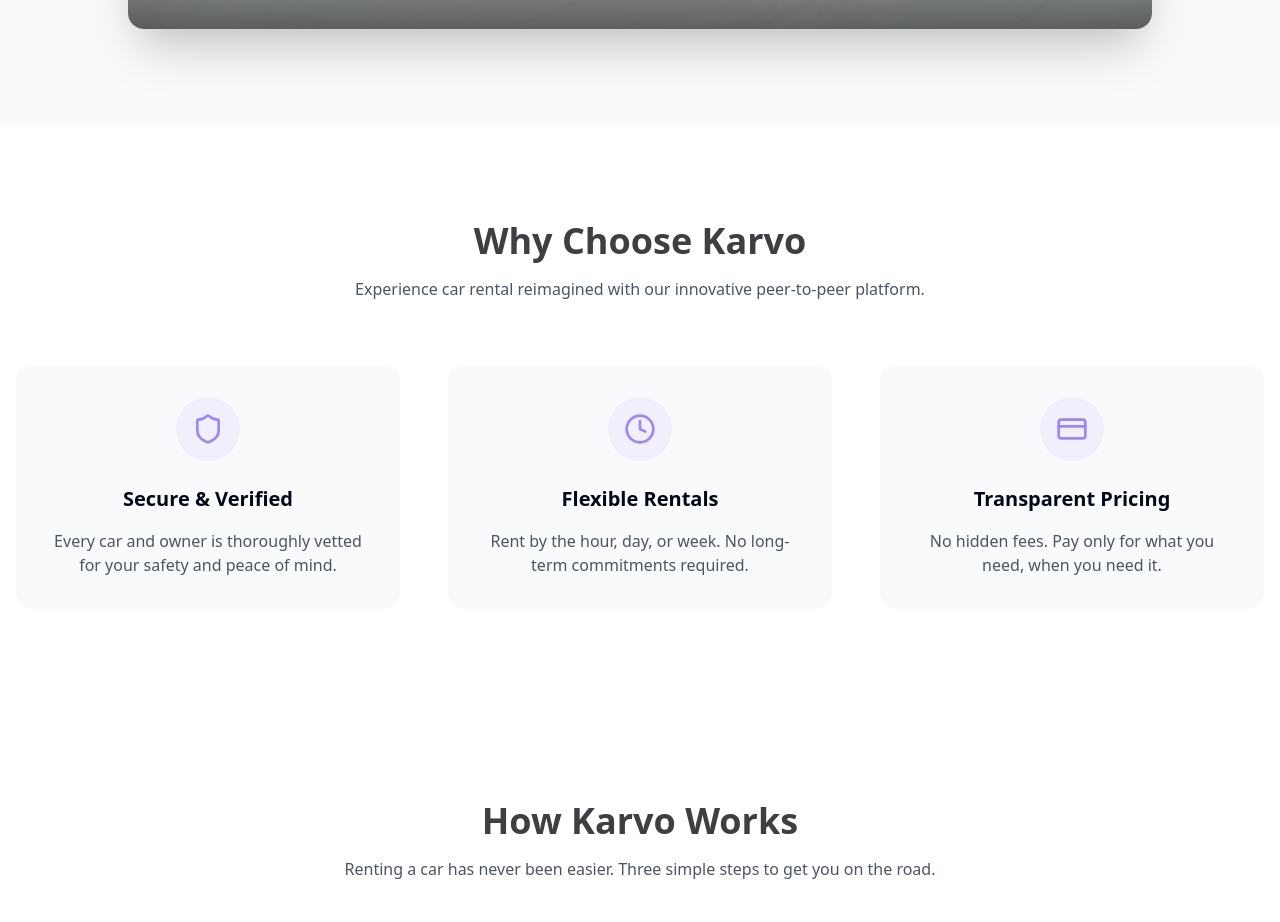
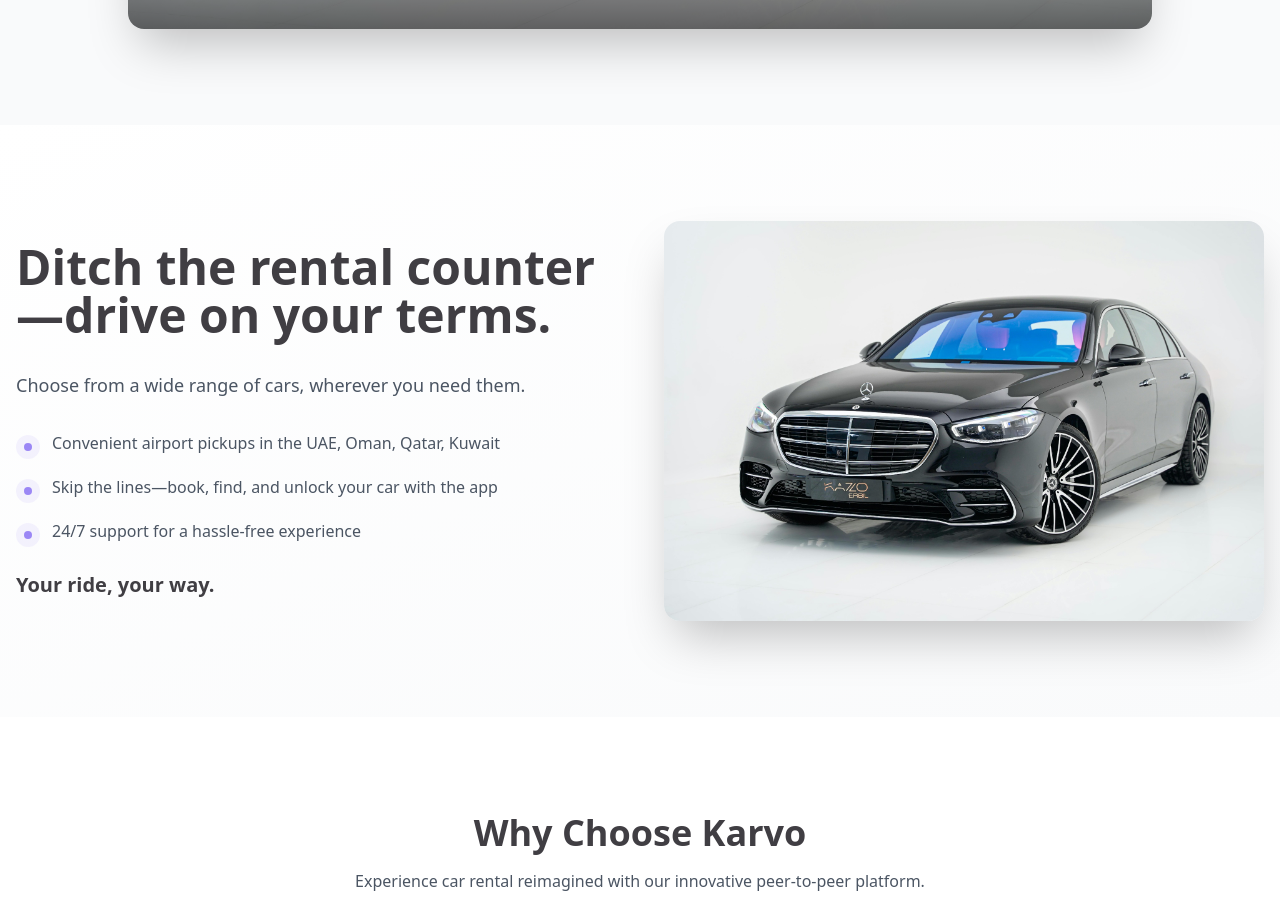
Before and after one commit to Zer0-Light/karvo, a React (Vite) app: page / in a window 1280 px wide. Shown: the part 2340-3262 px from the top of the page. Built offline with nearby package versions, Linux system fonts and the light colour scheme.

Commit message:
Add new information section
Adds a new section with information about the service.

```diff
--- a/src/pages/Index.tsx
+++ b/src/pages/Index.tsx
@@ -14,6 +14,82 @@ const Index = () => {
     >
       <Hero />
       <CarShowcase />
+
+      {/* New Drive Terms Section */}
+      <section className="py-24 bg-gradient-to-br from-white to-gray-50">
+        <div className="container mx-auto px-4">
+          <div className="flex flex-col lg:flex-row items-center gap-12">
+            {/* Text Content */}
+            <div className="lg:w-1/2 space-y-8">
+              <motion.h2
+                initial={{ opacity: 0, y: 20 }}
+                whileInView={{ opacity: 1, y: 0 }}
+                transition={{ duration: 0.6 }}
+                className="text-4xl md:text-5xl font-bold text-primary leading-tight"
+              >
+                Ditch the rental counter—drive on your terms.
+              </motion.h2>
+
+              <motion.div
+                initial={{ opacity: 0, y: 20 }}
+                whileInView={{ opacity: 1, y: 0 }}
+                transition={{ duration: 0.6, delay: 0.2 }}
+                className="space-y-6"
+              >
+                <p className="text-lg text-gray-600 mb-8">
+                  Choose from a wide range of cars, wherever you need them.
+                </p>
+
+                <ul className="space-y-4">
+                  <li className="flex items-start gap-3">
+                    <div className="h-6 w-6 rounded-full bg-accent/10 flex items-center justify-center mt-1">
+                      <div className="h-2 w-2 rounded-full bg-accent"></div>
+                    </div>
+                    <span className="text-gray-600">
+                      Convenient airport pickups in the UAE, Oman, Qatar, Kuwait
+                    </span>
+                  </li>
+                  <li className="flex items-start gap-3">
+                    <div className="h-6 w-6 rounded-full bg-accent/10 flex items-center justify-center mt-1">
+                      <div className="h-2 w-2 rounded-full bg-accent"></div>
+                    </div>
+                    <span className="text-gray-600">
+                      Skip the lines—book, find, and unlock your car with the app
+                    </span>
+                  </li>
+                  <li className="flex items-start gap-3">
+                    <div className="h-6 w-6 rounded-full bg-accent/10 flex items-center justify-center mt-1">
+                      <div className="h-2 w-2 rounded-full bg-accent"></div>
+                    </div>
+                    <span className="text-gray-600">
+                      24/7 support for a hassle-free experience
+                    </span>
+                  </li>
+                </ul>
+
+                <p className="text-xl font-semibold text-primary mt-8">
+                  Your ride, your way.
+                </p>
+              </motion.div>
+            </div>
+
+            {/* Image */}
+            <motion.div
+              initial={{ opacity: 0, x: 20 }}
+              whileInView={{ opacity: 1, x: 0 }}
+              transition={{ duration: 0.6, delay: 0.4 }}
+              className="lg:w-1/2"
+            >
+              <img
+                src="/lovable-uploads/817a1468-13e5-4f50-8aec-8af223f60317.png"
+                alt="Luxury car rental experience"
+                className="w-full h-auto rounded-2xl shadow-2xl"
+              />
+            </motion.div>
+          </div>
+        </div>
+      </section>
+
       <Features />
       <HowItWorks />
 
```
